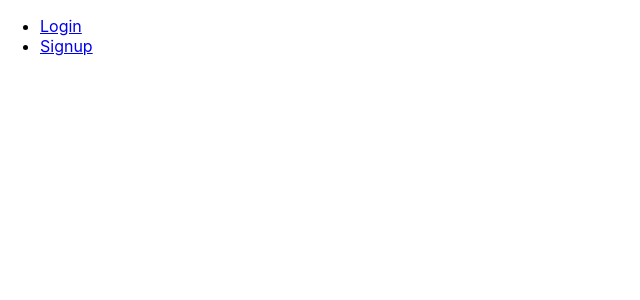
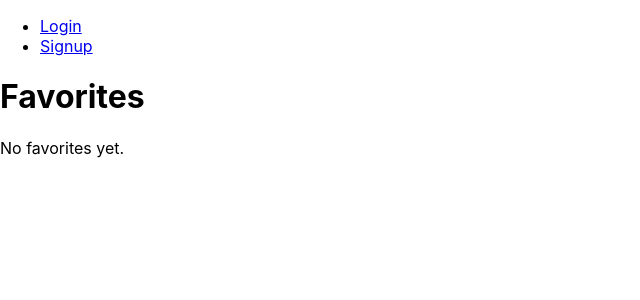
Before and after one commit to taylorlauck/Visual-Art-Explorer, a React (Create React App) app: page /favorites in a window 1280 px wide. Before the commit this address had no page. Shown: the top 300 px of the page, without its empty margins (0-640 px from the left). Built offline with nearby package versions, Linux system fonts and the light colour scheme.

Commit message:
got favorites page working

```diff
--- a/package.json
+++ b/package.json
@@ -9,7 +9,7 @@
     "axios": "^1.6.2",
     "react": "^18.2.0",
     "react-dom": "^18.2.0",
-    "react-router-dom": "^6.20.0",
+    "react-router-dom": "^6.20.1",
     "react-scripts": "5.0.1",
     "web-vitals": "^2.1.4"
   },
--- a/src/App.js
+++ b/src/App.js
@@ -4,6 +4,8 @@ import Login from './Login';
 import Signup from './Signup';
 import Artworks from './Artworks';
 import LogoutButton from './LogoutButton'; // Import the LogoutButton component
+import { FavoritesProvider  } from './FavoritesContext';
+import FavoritesPage from './FavoritesPage';
 
 const App = () => {
   const [isLoggedIn, setIsLoggedIn] = useState(false);
@@ -14,20 +16,16 @@ const App = () => {
     setIsLoggedIn(false);// Add logic for signup if needed
   };
 
-  //const checkLoginStatus = () => {
-    // Logic to determine user login status
-    // For example, check session data, tokens, or any authentication mechanism
-    // Return true if logged in, false otherwise
-    // Example:
-   // return localStorage.getItem('token') !== null;
 
 
   return (
     <Router>
+       <FavoritesProvider> {/* Wrap entire app with FavoritesProvider */}
       <div>
         <nav>
           <ul>
             {!isLoggedIn ? (
+
               <>
                 <li>
                   <Link to="/login">Login</Link>
@@ -37,10 +35,15 @@ const App = () => {
                 </li>
               </>
             ) : (
+              <>
+               <li>
+          <Link to="/favorites">Favorites</Link>
+        </li>
               <li>
                 {/* Render LogoutButton component when logged in */}
                 <LogoutButton setIsLoggedIn={setIsLoggedIn}/>
               </li>
+              </>
             )}
           </ul>
         </nav>
@@ -48,12 +51,13 @@ const App = () => {
         <Routes>
           <Route path="/" element={<Artworks />} />
           <Route path="/signup" element={<Signup handleSignup={handleSignup} />} />
-          <Route
-            path="/login"
-            element={<Login setIsLoggedIn={setIsLoggedIn} />} // Pass setIsLoggedIn as a prop
-          />
+          <Route path="/favorites" element={<FavoritesPage setIsLoggedIn={setIsLoggedIn}/>} />
+          <Route path="/login" element={<Login setIsLoggedIn={setIsLoggedIn} />} />
+
+
         </Routes>
       </div>
+      </FavoritesProvider>
     </Router>
   );
 };
--- a/src/ArtDetailsModal.js
+++ b/src/ArtDetailsModal.js
@@ -1,23 +1,20 @@
-import React from 'react';
+//ArtDetailsModal.js
 import './ArtDetailsModal.css'; // Import the CSS file
 
-const ArtDetailsModal = ({ artPiece, onClose,thumbnailUrl }) => {
-  if (!artPiece) {
-    return null;
-  }
 
-  const { title, date, dimensions, medium, category, slug, additional_information } = artPiece;
 
-  //const urlRegex = /(https?:\/\/[^\s]+)/g;
-  //const urls = additional_information.match(urlRegex);
-  //console.log(additional_information);
+const ArtDetailsModal = ({ artPiece, onClose, thumbnailUrl, onFavorite }) => {
+ const { title, date, dimensions, medium, category, slug, additional_information } = artPiece;
 
+ const handleFavorite = () => {
+  onFavorite(artPiece); // Trigger the favorite action passed from the parent component
+};
 
   return (
     <div className="modal">
       <div className="modal-content">
         <span className="close" onClick={onClose}>&times;</span>
-        <img className="modal-image" src={thumbnailUrl} alt={title} /> {/* Display the thumbnail */}
+        <img className="modal-image" src={thumbnailUrl} alt={title} />
         <div className="details">
           <h2>{title}</h2>
           <p>Date: {date}</p>
@@ -26,10 +23,14 @@ const ArtDetailsModal = ({ artPiece, onClose,thumbnailUrl }) => {
           <p>Category: {category}</p>
           <p>Artist: {slug}</p>
           <p>Additional Information: {additional_information}</p>
-         </div>
+          <button className="favorite-button" onClick={handleFavorite}>
+            Favorite
+          </button>
+          </div>
       </div>
     </div>
   );
 };
 
+
 export default ArtDetailsModal;
--- /dev/null
+++ b/src/FavoritesContext.js
@@ -0,0 +1,31 @@
+import React, { createContext, useState } from 'react';
+
+export const FavoritesContext = createContext();
+
+export const FavoritesProvider = ({ children }) => {
+  const [favorites, setFavorites] = useState([]);
+
+  const addToFavorites = (artPiece) => {
+    setFavorites([...favorites, artPiece]);
+  };
+
+  const removeFromFavorites = (artPieceId) => {
+    const updatedFavorites = favorites.filter((piece) => piece.id !== artPieceId);
+    setFavorites(updatedFavorites);
+  };
+
+  return (
+    <FavoritesContext.Provider
+      value={{
+        favorites,
+        addToFavorites,
+        removeFromFavorites,
+
+      }}
+    >
+      {children}
+    </FavoritesContext.Provider>
+  );
+};
+
+export default FavoritesContext;
--- /dev/null
+++ b/src/FavoritesPage.js
@@ -0,0 +1,36 @@
+import React, { useContext } from 'react';
+import { FavoritesContext } from './FavoritesContext';
+
+const FavoritesPage  = () => {
+  const { favorites, removeFromFavorites } = useContext(FavoritesContext); // Access favorites from context
+
+  const handleUnfavorite = (artPieceId) => {
+    removeFromFavorites(artPieceId); // Call removeFromFavorites function
+  };
+
+
+  return (
+    <div>
+      <h1>Favorites</h1>
+      {favorites.length === 0 ? (
+        <p>No favorites yet.</p>
+      ) : (
+        <div className="favorites-container">
+          {favorites.map((favorite) => (
+            <div key={favorite.id} className="favorite-item">
+              <img src={favorite._links.thumbnail.href} alt={favorite.title} />
+              <div className="favorite-details">
+                <h2>{favorite.title}</h2>
+                <p>Artist: {favorite.slug}</p>
+                {/* Add other details you want to display */}
+                <button onClick={() => handleUnfavorite(favorite.id)}>Unfavorite</button>
+              </div>
+            </div>
+          ))}
+        </div>
+      )}
+    </div>
+  );
+};
+
+export default FavoritesPage;
--- a/src/artworks.js
+++ b/src/artworks.js
@@ -1,12 +1,24 @@
-import React, { useState, useEffect } from 'react';
+import React, { useState, useEffect, useContext } from 'react';
 import './styles.css';
 import ArtDetailsModal from './ArtDetailsModal';
+import { FavoritesContext } from './FavoritesContext';
+import { useNavigate } from 'react-router-dom';
+
 
 const Artworks = () => {
   const [artworks, setArtworks] = useState([]);
   const [selectedArtwork, setSelectedArtwork] = useState(null);
 
-  useEffect(() => {
+  const navigate = useNavigate(); // Initialize useNavigate
+  const { addToFavorites } = useContext(FavoritesContext); // Access favorites context action
+
+  const handleFavorite = (artPiece) => {
+    addToFavorites(artPiece); // Add art to favorites using context action
+    navigate('/favorites');
+  };
+
+
+   useEffect(() => {
     const fetchData = async () => {
       try {
         const clientId = process.env.REACT_APP_CLIENT_ID;
@@ -82,6 +94,7 @@ const Artworks = () => {
           artPiece={selectedArtwork}
           onClose={closeArtDetails}
           thumbnailUrl={selectedArtwork._links.thumbnail.href} // Pass the thumbnail URL as a prop
+          onFavorite={handleFavorite} // Pass the handleFavorite function
 
         />
       )}
```
Also changed, not shown: 1 other file (tests, documents, lock files or other folders).
